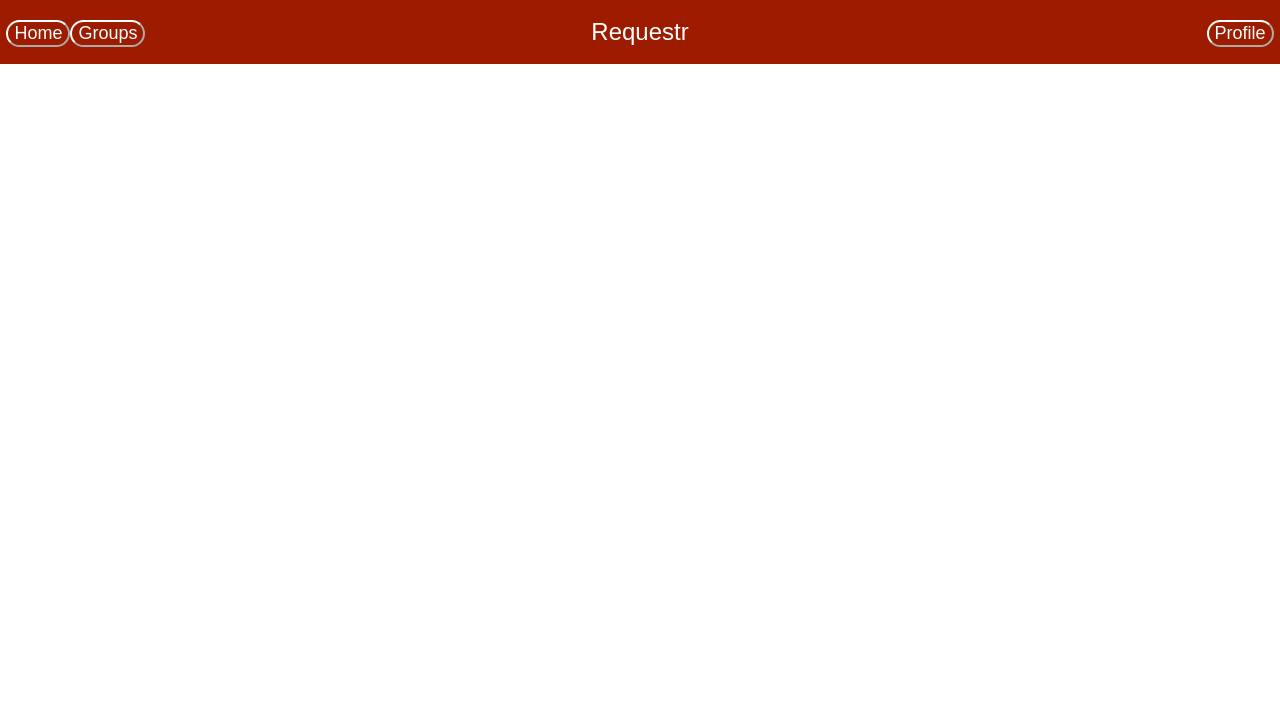
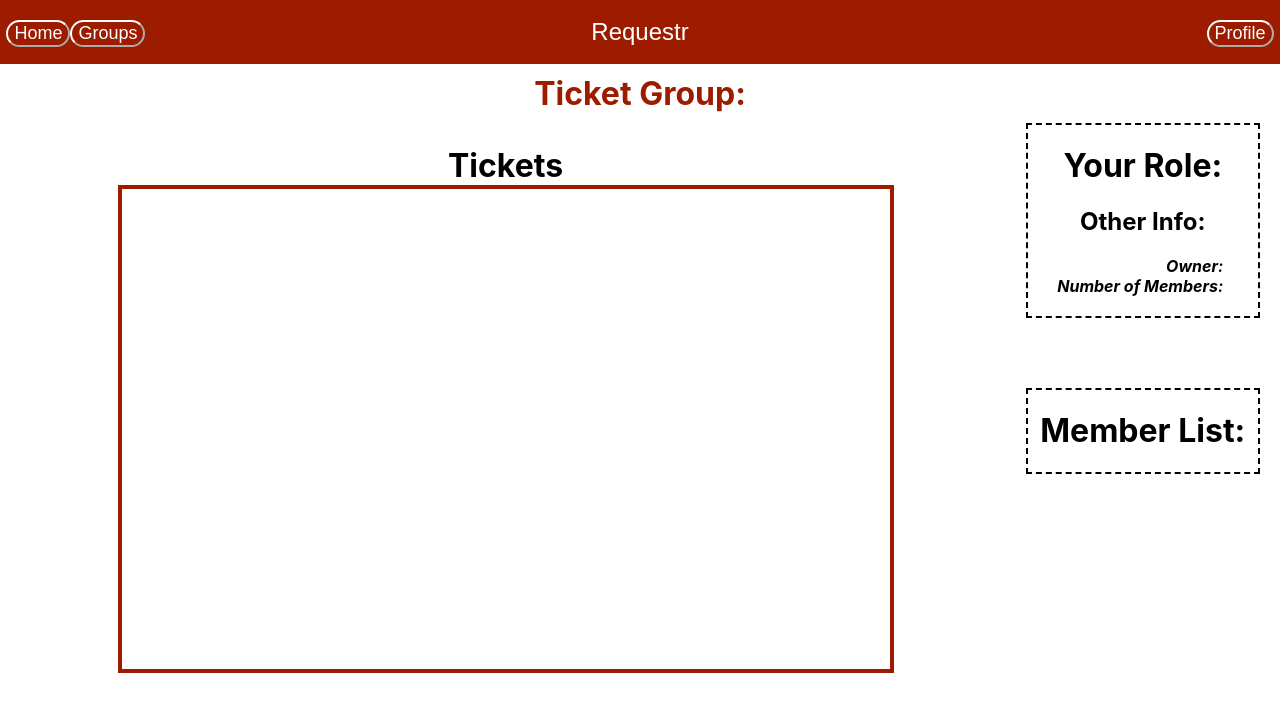
Before and after one commit to RichardAppen/RequestrWebsite, a React (Create React App) app: page /Groups/1 in a window 1280 px wide. Shown: the top 712 px of the page. Built offline with nearby package versions, Linux system fonts and the light colour scheme; what amazon-cognito-identity-js would draw is missing.

Commit message:
Added Ticket Page UI for each group. Loads specific content depending on which group is clicked on using hash saved in localStorage and set as a url parameter

```diff
--- a/package.json
+++ b/package.json
@@ -15,10 +15,13 @@
     "aws-amplify": "^4.3.10",
     "axios": "^0.24.0",
     "js-cookie": "^3.0.1",
+    "md5": "^2.3.0",
     "react": "^17.0.2",
     "react-dom": "^17.0.2",
     "react-router-dom": "^6.0.2",
     "react-scripts": "4.0.3",
+    "react-table": "^7.7.0",
+    "ts-md5": "^1.2.10",
     "typescript": "^4.4.4",
     "web-vitals": "^1.1.2"
   },
--- a/src/App.tsx
+++ b/src/App.tsx
@@ -8,6 +8,8 @@ import Login from "./components/Login";
 import Profile from "./components/Profile";
 import Settings from "./components/Settings";
 import Groups from "./components/Groups";
+import TicketGroup from "./components/TicketGroup";
+import TicketGroupWrapper from "./components/TicketGroupWrapper";
 
 function App() {
   return (
@@ -24,6 +26,7 @@ function App() {
               <Route path="/Profile" element={<Profile></Profile>}></Route>
               <Route path="/Settings" element={<Settings></Settings>}></Route>
               <Route path="/Groups" element={<Groups></Groups>}></Route>
+              <Route path="/Groups/:hash" element={<TicketGroupWrapper></TicketGroupWrapper>}></Route>
           </Routes>
       </Router>
   );
--- a/src/components/Groups.tsx
+++ b/src/components/Groups.tsx
@@ -4,25 +4,44 @@ import {Group} from "../utils/Group";
 import UserPool from "../UserPool";
 import {ChangeEvent} from "react";
 import {CognitoUser, AuthenticationDetails, CognitoUserAttribute} from "amazon-cognito-identity-js";
+import TicketGroup from "./TicketGroup";
+import {NavLink} from "react-router-dom";
+import { Link } from "react-router-dom";
+import {Md5} from "ts-md5";
 
 interface State {
-    usersGroups: Group[]
+    usersGroups: Group[],
 }
 
 interface Props {
-
 }
 
 class Groups extends React.Component<Props, State> {
     constructor(props: Props) {
         super(props);
 
+        // Load groups associated with logged in user
         this.state = {
             usersGroups: [
                 {groupName: "Group Name 1", numberMembers: 0, owner: "Richard Appen", public: true, usersRole: "owner"},
                 {groupName: "Group Name 2", numberMembers: 1, owner: "rich Main", public: true, usersRole: "member"}
             ]
         }
+
+        // Create hash for each group
+        this.state.usersGroups.forEach((group) => {
+            let currGroupMD5 = new Md5()
+            currGroupMD5.appendStr(group.groupName)
+            currGroupMD5.appendStr(group.owner)
+            const finalHash = currGroupMD5.end() as string
+            localStorage.setItem(finalHash, JSON.stringify(group))
+            group.hash = finalHash
+        })
+    }
+
+
+    goToTicketGroup = (group: Group) => {
+        window.location.href = `/Groups/${group.hash}`
     }
 
     render() {
@@ -33,9 +52,9 @@ class Groups extends React.Component<Props, State> {
                         <button className="toolbar-buttons">Join a Group</button>
                     </div>
                     <h1 className="group-title"> My Groups </h1>
-                {this.state.usersGroups.map(item =>
-                    <button className="group-container">
-                        <div className="group-name">{item.groupName}</div>
+                    {this.state.usersGroups.map(group =>
+                        <button className="group-container" onClick={() => this.goToTicketGroup(group)}>
+                            <div className="group-name">{group.groupName}</div>
                             <div className="group-info">
                                 <div className="group-info-headers">
                                     <div>Your Role:</div>
@@ -43,9 +62,9 @@ class Groups extends React.Component<Props, State> {
                                     <div>Number of Members:</div>
                                 </div>
                                 <div className="group-info-entries">
-                                <div>{item.usersRole}</div>
-                                <div>{item.owner}</div>
-                                <div>{item.numberMembers}</div>
+                                    <div>{group.usersRole}</div>
+                                    <div>{group.owner}</div>
+                                    <div>{group.numberMembers}</div>
                                 </div>
                             </div>
                         </button>
--- /dev/null
+++ b/src/components/TicketGroup.css
@@ -0,0 +1,49 @@
+.ticket-side {
+    width: 79vw;
+    text-align: center;
+    display: inline-flex;
+    margin: auto;
+}
+
+.group-info-side {
+    width: 19vw;
+    display: inline-flex;
+    margin: auto 10px
+}
+
+.group-title {
+    margin: auto;
+    width: fit-content;
+    padding: 10px;
+    text-align: center;
+    color: #9d1c00;
+}
+
+.display-block {
+    display: block;
+    margin: auto;
+}
+
+.group-info-your-role-header {
+    width: 18vw;
+    text-align: center;
+    border: black dashed 2px;
+    padding-bottom: 20px;
+}
+
+.member-list {
+    margin-top: 70px;
+    display: block;
+    border: dashed black 2px;
+    text-align: center;
+}
+
+.ticket-title {
+    margin: auto;
+}
+
+.table {
+    width: 60vw;
+    height: 60vh;
+    border: solid #9d1c00 4px;
+}
--- /dev/null
+++ b/src/components/TicketGroup.tsx
@@ -0,0 +1,80 @@
+import React from "react";
+import {Group} from "../utils/Group";
+import UserPool from "../UserPool";
+import {ChangeEvent} from "react";
+import {CognitoUser, AuthenticationDetails, CognitoUserAttribute} from "amazon-cognito-identity-js";
+import {URLSearchParams} from "url";
+import {Md5} from "ts-md5";
+import {RouteProps} from "react-router-dom";
+import './TicketGroup.css'
+import './Groups.css'
+
+interface State {
+    group: Group
+}
+
+interface Props {
+    hash: string
+}
+
+class TicketGroup extends React.Component<Props & RouteProps, State> {
+    constructor(props: Props) {
+        super(props);
+
+        const currentGroup : string | null = localStorage.getItem(this.props.hash)
+
+        this.state = {
+            group: currentGroup ? JSON.parse(currentGroup) : "Invalid Group",
+
+        }
+    }
+
+    loadMemberList = () : boolean => {
+        //only load member list if logged in user is owner or admin
+        if (this.state.group.usersRole == 'member') {
+            return false
+        }
+
+        //once this is checked then load all members from DynamoDB
+
+        return true
+    }
+
+    render() {
+        return(
+            <div>
+                <h1 className='group-title'> Ticket Group: {this.state.group.groupName} </h1>
+                <div className='ticket-side'>
+                    <div className='display-block'>
+                        <h1 className='ticket-title'> Tickets </h1>
+                        <div className='table'>
+
+                        </div>
+                    </div>
+                </div>
+                <div className='group-info-side'>
+                    <div className='display-block'>
+                        <div className='group-info-your-role-header'>
+                            <h1> Your Role: </h1>
+                            <div> {this.state.group.usersRole}</div>
+                            <h2> Other Info: </h2>
+                            <div className="group-info-headers">
+                                <div>Owner:</div>
+                                <div>Number of Members:</div>
+                            </div>
+                            <div className="group-info-entries">
+                                <div>{this.state.group.owner}</div>
+                                <div>{this.state.group.numberMembers}</div>
+                            </div>
+                        </div>
+                        {this.loadMemberList() && <div className='member-list'>
+                            <h1> Member List: </h1>
+                        </div>}
+                    </div>
+                </div>
+            </div>
+        )
+    }
+}
+
+export default TicketGroup;
--- /dev/null
+++ b/src/components/TicketGroupWrapper.tsx
@@ -0,0 +1,11 @@
+import React from "react";
+import TicketGroup from "./TicketGroup";
+import {useParams} from "react-router-dom";
+
+const TickerGroupWrapper = () => {
+    const params = useParams();
+
+    return <TicketGroup hash={params.hash ? params.hash : "url invalid"}></TicketGroup>
+}
+
+export default TickerGroupWrapper
--- a/src/utils/Group.tsx
+++ b/src/utils/Group.tsx
@@ -3,5 +3,6 @@ export interface Group {
     owner: string,
     usersRole: string,
     numberMembers: number,
-    public: boolean
+    public: boolean,
+    hash?: string
 }
```
Also changed, not shown: 1 other file (tests, documents, lock files or other folders). Lines whose indentation alone changed are shown as unchanged.
